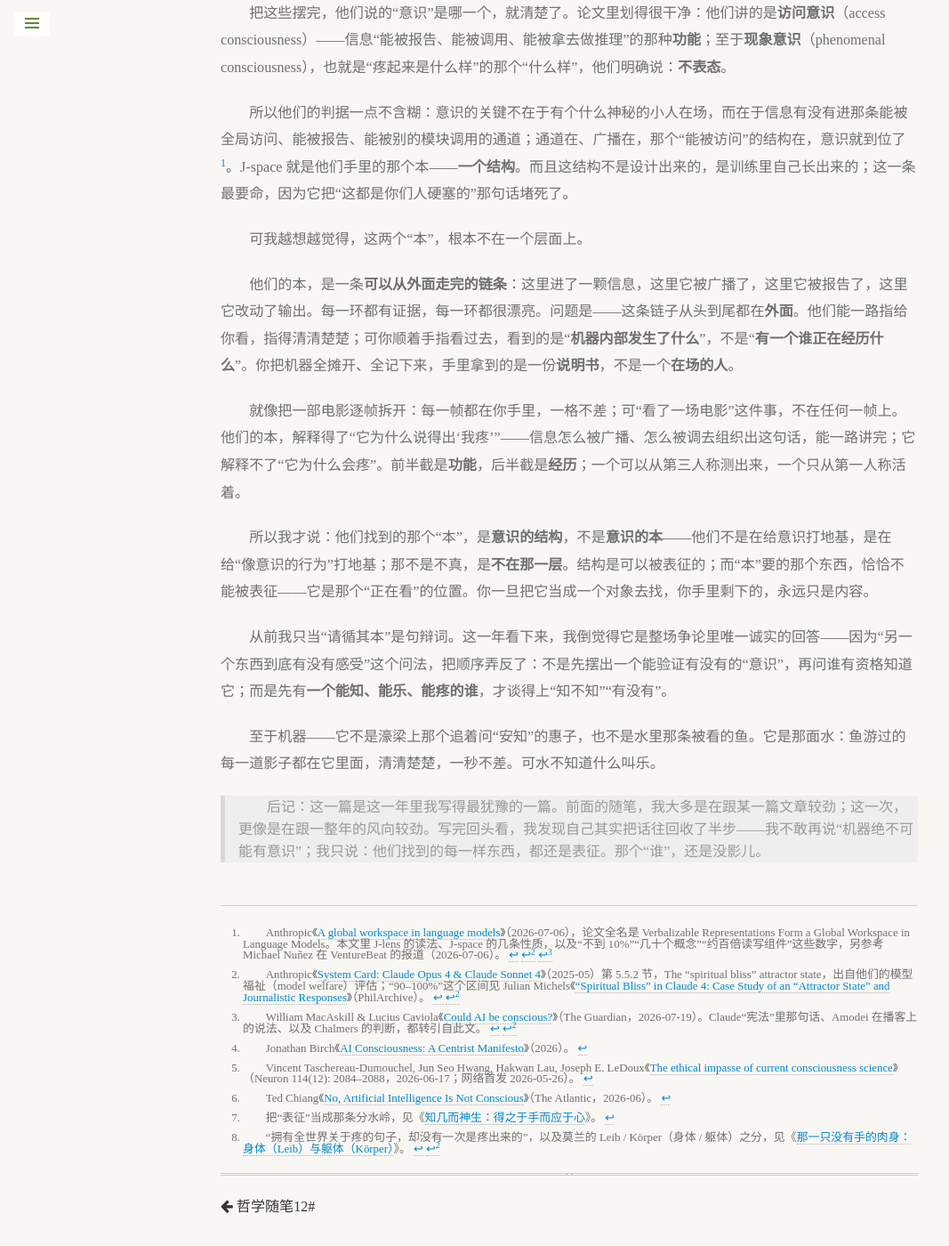
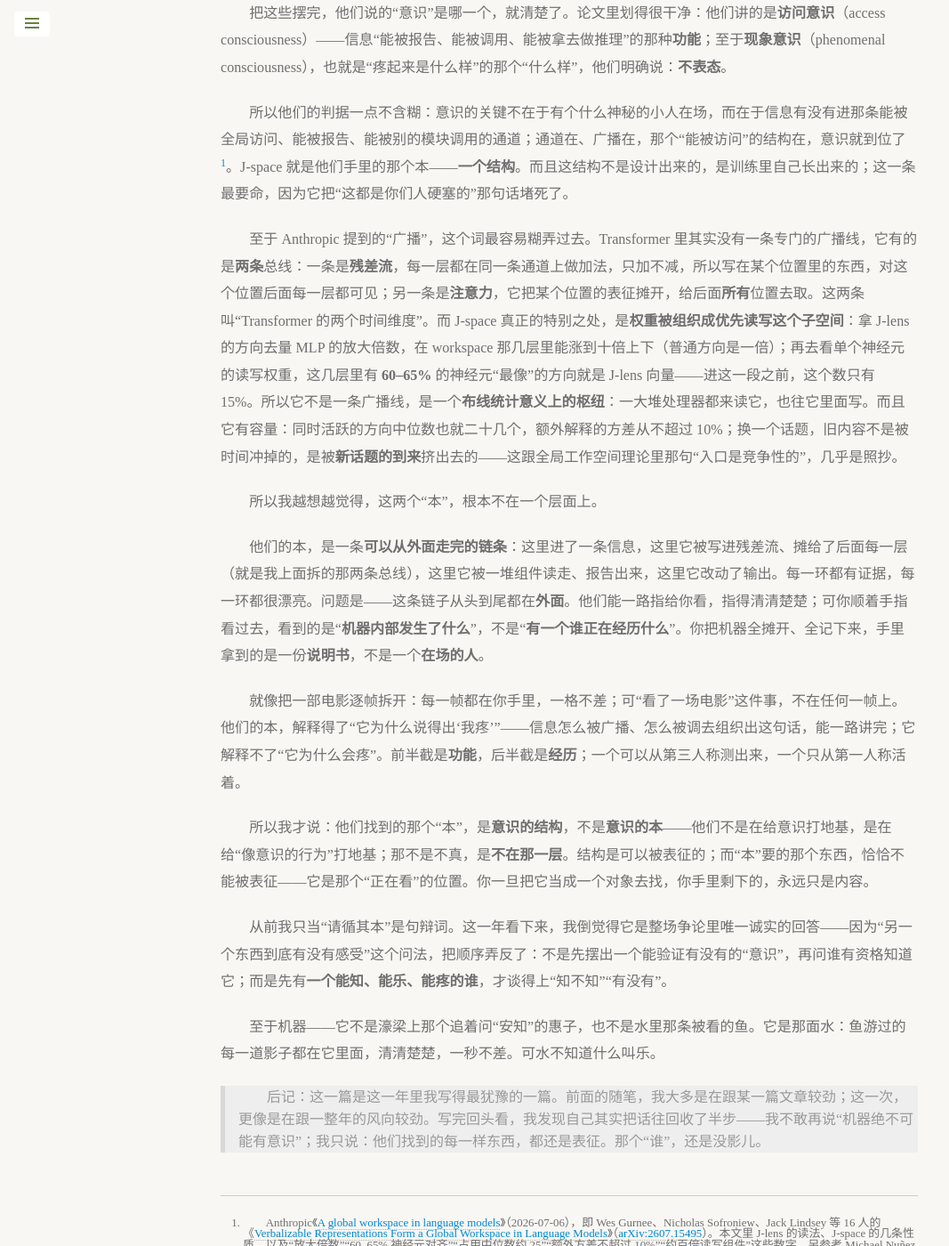
Before and after one commit to yusiwen/yusiwen.github.io, a Jekyll site: the page built from _posts/2026-09-19-essay-on-philosophy(13).md, in a window 1280 px wide and 1400 px high, scrolled down 2628 px. Shown: the whole window at 89% size, without its empty margins (0-1067 px from the left). Built offline with Jekyll 4.4.1, drawn with Linux system fonts in a browser that asks for light colours; some web fonts are replaced; some of the changed text lies outside the part shown.

Commit message:
docs(posts): clarify J-space mechanism and source in philosophy essay
- Explain dual Transformer buses: residual stream and attention
- Detail J-space as a wiring-statistical hub with capacity limits
- Rewrite the "outside chain" argument to reference the two buses
- Add full paper authorship, arXiv link, and updated figures in footnote

```diff
--- a/_posts/2026-09-19-essay-on-philosophy(13).md
+++ b/_posts/2026-09-19-essay-on-philosophy(13).md
@@ -48,9 +48,11 @@ Anthropic 那一路，其实也在找他们的“本”——只是方向整个
 
 所以他们的判据一点不含糊：意识的关键不在于有个什么神秘的小人在场，而在于信息有没有进那条能被全局访问、能被报告、能被别的模块调用的通道；通道在、广播在，那个“能被访问”的结构在，意识就到位了[^1]。J-space 就是他们手里的那个本——**一个结构**。而且这结构不是设计出来的，是训练里自己长出来的；这一条最要命，因为它把“这都是你们人硬塞的”那句话堵死了。
 
-可我越想越觉得，这两个“本”，根本不在一个层面上。
+至于 Anthropic 提到的“广播”，这个词最容易糊弄过去。Transformer 里其实没有一条专门的广播线，它有的是**两条**总线：一条是**残差流**，每一层都在同一条通道上做加法，只加不减，所以写在某个位置里的东西，对这个位置后面每一层都可见；另一条是**注意力**，它把某个位置的表征摊开，给后面**所有**位置去取。这两条叫“Transformer 的两个时间维度”。而 J-space 真正的特别之处，是**权重被组织成优先读写这个子空间**：拿 J-lens 的方向去量 MLP 的放大倍数，在 workspace 那几层里能涨到十倍上下（普通方向是一倍）；再去看单个神经元的读写权重，这几层里有 **60–65%** 的神经元“最像”的方向就是 J-lens 向量——进这一段之前，这个数只有 15%。所以它不是一条广播线，是一个**布线统计意义上的枢纽**：一大堆处理器都来读它，也往它里面写。而且它有容量：同时活跃的方向中位数也就二十几个，额外解释的方差从不超过 10%；换一个话题，旧内容不是被时间冲掉的，是被**新话题的到来**挤出去的——这跟全局工作空间理论里那句“入口是竞争性的”，几乎是照抄。
 
-他们的本，是一条**可以从外面走完的链条**：这里进了一颗信息，这里它被广播了，这里它被报告了，这里它改动了输出。每一环都有证据，每一环都很漂亮。问题是——这条链子从头到尾都在**外面**。他们能一路指给你看，指得清清楚楚；可你顺着手指看过去，看到的是“**机器内部发生了什么**”，不是“**有一个谁正在经历什么**”。你把机器全摊开、全记下来，手里拿到的是一份**说明书**，不是一个**在场的人**。
+所以我越想越觉得，这两个“本”，根本不在一个层面上。
+
+他们的本，是一条**可以从外面走完的链条**：这里进了一条信息，这里它被写进残差流、摊给了后面每一层（就是我上面拆的那两条总线），这里它被一堆组件读走、报告出来，这里它改动了输出。每一环都有证据，每一环都很漂亮。问题是——这条链子从头到尾都在**外面**。他们能一路指给你看，指得清清楚楚；可你顺着手指看过去，看到的是“**机器内部发生了什么**”，不是“**有一个谁正在经历什么**”。你把机器全摊开、全记下来，手里拿到的是一份**说明书**，不是一个**在场的人**。
 
 就像把一部电影逐帧拆开：每一帧都在你手里，一格不差；可“看了一场电影”这件事，不在任何一帧上。他们的本，解释得了“它为什么说得出‘我疼’”——信息怎么被广播、怎么被调去组织出这句话，能一路讲完；它解释不了“它为什么会疼”。前半截是**功能**，后半截是**经历**；一个可以从第三人称测出来，一个只从第一人称活着。
 
@@ -62,7 +64,7 @@ Anthropic 那一路，其实也在找他们的“本”——只是方向整个
 
 > 后记：这一篇是这一年里我写得最犹豫的一篇。前面的随笔，我大多是在跟某一篇文章较劲；这一次，更像是在跟一整年的风向较劲。写完回头看，我发现自己其实把话往回收了半步——我不敢再说“机器绝不可能有意识”；我只说：他们找到的每一样东西，都还是表征。那个“谁”，还是没影儿。
 
-[^1]: Anthropic《[A global workspace in language models](https://www.anthropic.com/research/global-workspace)》（2026-07-06），论文全名是 Verbalizable Representations Form a Global Workspace in Language Models。本文里 J-lens 的读法、J-space 的几条性质，以及“不到 10%”“几十个概念”“约百倍读写组件”这些数字，另参考 Michael Nuñez 在 VentureBeat 的报道（2026-07-06）。
+[^1]: Anthropic《[A global workspace in language models](https://www.anthropic.com/research/global-workspace)》（2026-07-06），即 Wes Gurnee、Nicholas Sofroniew、Jack Lindsey 等 16 人的《[Verbalizable Representations Form a Global Workspace in Language Models](https://transformer-circuits.pub/2026/workspace/index.html)》（[arXiv:2607.15495](https://arxiv.org/abs/2607.15495)）。本文里 J-lens 的读法、J-space 的几条性质，以及“放大倍数”“60–65% 神经元对齐”“占用中位数约 25”“额外方差不超过 10%”“约百倍读写组件”这些数字，另参考 Michael Nuñez 在 VentureBeat 的报道（2026-07-06）。
 
 [^2]: Anthropic《[System Card: Claude Opus 4 & Claude Sonnet 4](https://www-cdn.anthropic.com/6be99a52cb68eb70eb9572b4cafad13df32ed995.pdf)》（2025-05）第 5.5.2 节，The “spiritual bliss” attractor state，出自他们的模型福祉（model welfare）评估；“90–100%”这个区间见 Julian Michels《[“Spiritual Bliss” in Claude 4: Case Study of an “Attractor State” and Journalistic Responses](https://philarchive.org/rec/MICSBI)》（PhilArchive）。
 
```
